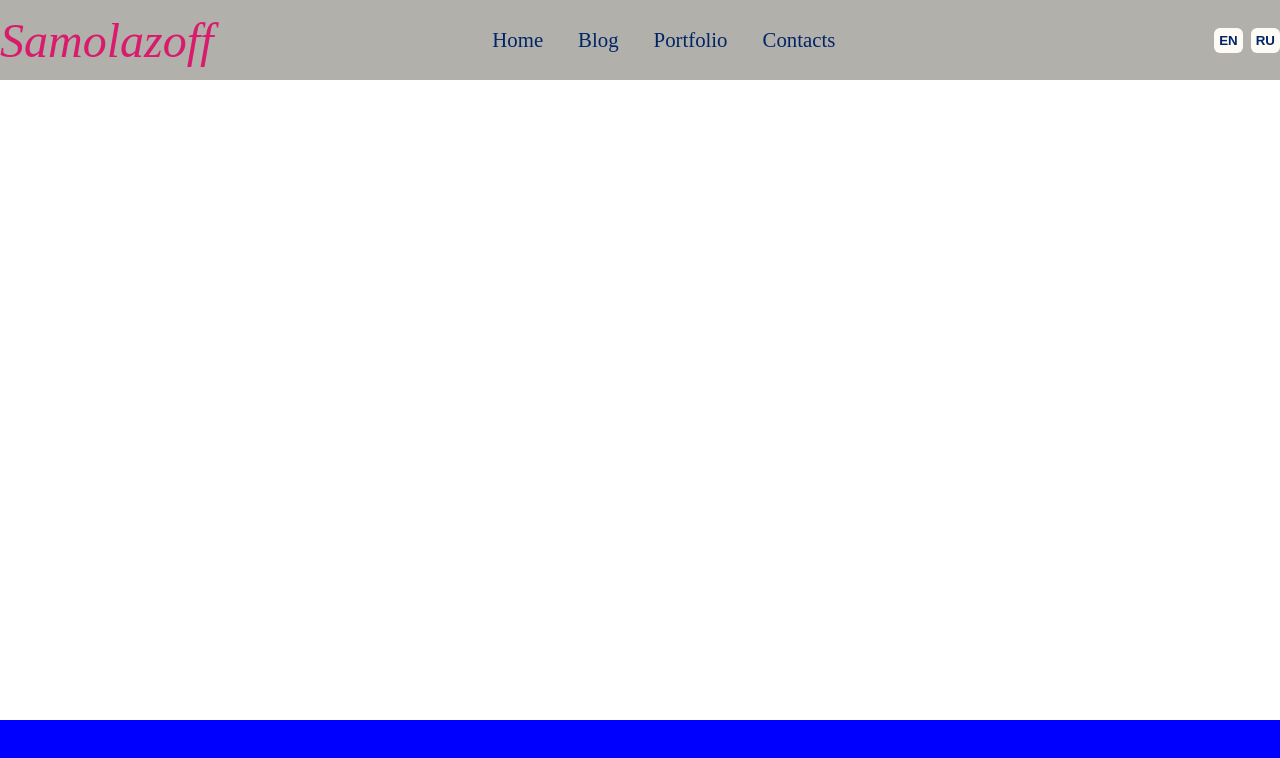
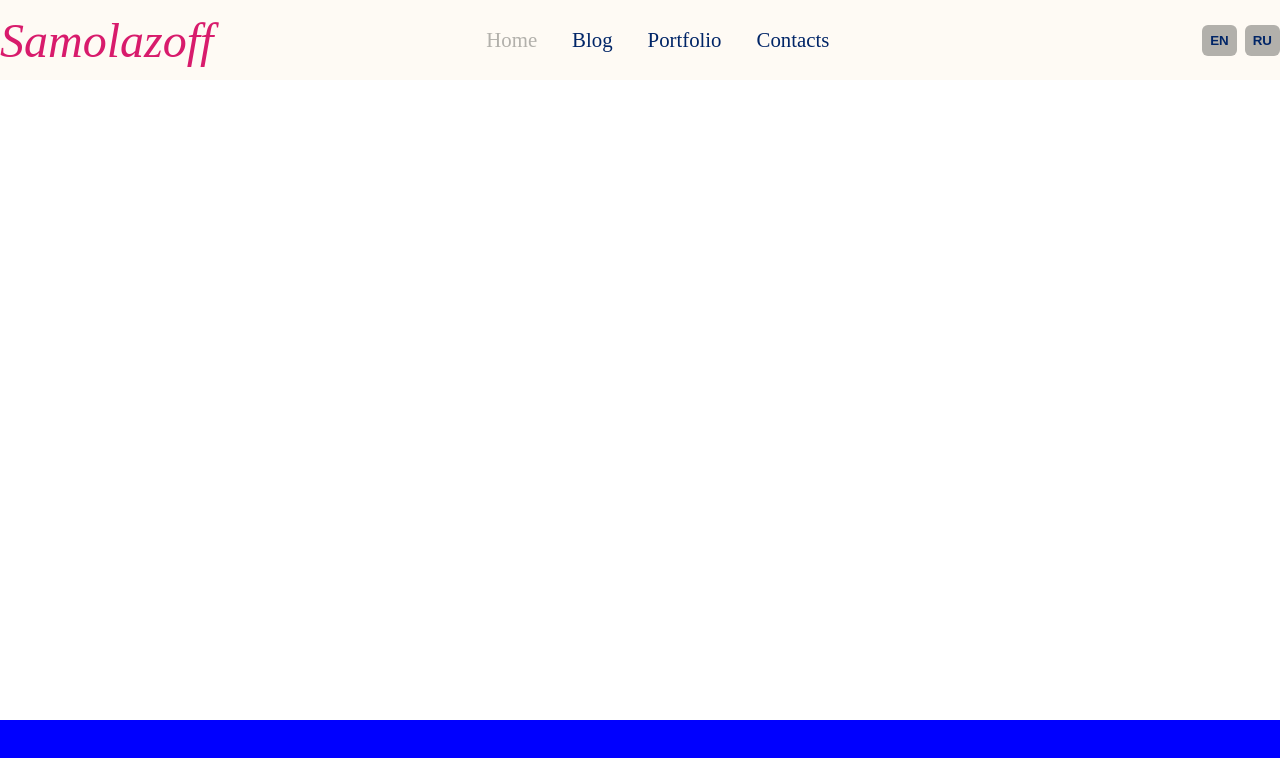
Before and after one commit to samolazoff/Portfolio, a React (Create React App) app: page / in a window 1280 px wide. Shown: the top 758 px of the page. Built offline with nearby package versions, Linux system fonts and the light colour scheme.

Commit message:
add style for navigation active link

```diff
--- a/src/components/Header/Header.scss
+++ b/src/components/Header/Header.scss
@@ -6,7 +6,7 @@
     justify-content: center;
     align-items: center;
     width: 100%;
-    background-color: map-get($bgc-colors , "secondary");
+    background-color: map-get($bgc-colors , "primery");
     .container{
         display: flex;
         flex-direction: row;
--- a/src/components/Navigation/Navigation.jsx
+++ b/src/components/Navigation/Navigation.jsx
@@ -8,8 +8,15 @@ import {isEN, isRU} from '../../slices/languageSlice';
 
 function NavigationItem(name, link){
     return(
-        <li className='nav-header-menu__item'>
-            <NavLink to={link}>{name}</NavLink>
+        <li className='nav-header-menu__item' key={link}>
+            <NavLink
+                to = {link}
+                className = {
+                    ({ isActive }) =>(isActive ? "nav-active" : "")
+                }
+            >
+                {name}
+            </NavLink>
         </li>
     )
 }
--- a/src/components/Navigation/Navigation.scss
+++ b/src/components/Navigation/Navigation.scss
@@ -19,7 +19,7 @@
         color: map-get($txt-colors, "primery" );
         &__item{
             &:hover{
-                color: map-get($txt-colors, "secondary" );
+                color: map-get($txt-colors, "hover" );
             }
         }
 
@@ -31,9 +31,9 @@
         align-items: center;
         gap: 8px;
         &__btn{
-            padding: 5px;
+            padding: 8px;
             border-radius: 6px;
-            background-color: map-get($bgc-colors, "primery" );
+            background-color: map-get($bgc-colors, "secondary" );
             color: map-get($txt-colors, "primery" );
             font-weight: 600;
             cursor: pointer;
@@ -49,3 +49,6 @@
     }
 
 }
+.nav-active{
+    color: map-get($txt-colors, "secondary" );
+}
--- a/src/styles/Variables.scss
+++ b/src/styles/Variables.scss
@@ -2,7 +2,9 @@
 
 $txt-colors: (
     "primery": #002567,
-    "secondary": #fefaf4,
+    "secondary": #b2b0ab,
+    "active": #002567,
+    "hover": #1867ad,
     "important": #d81b6c,
 );
 
```
